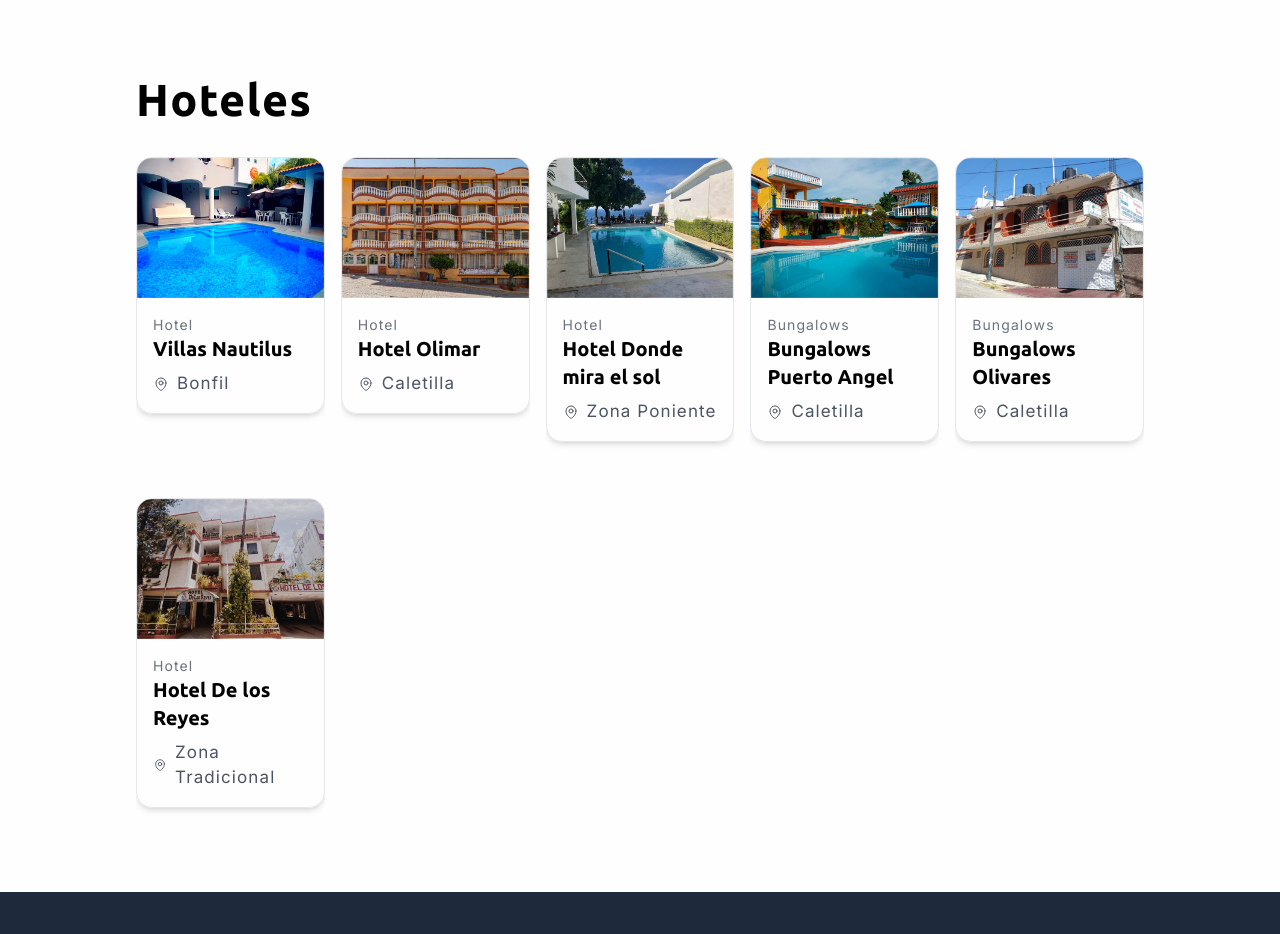
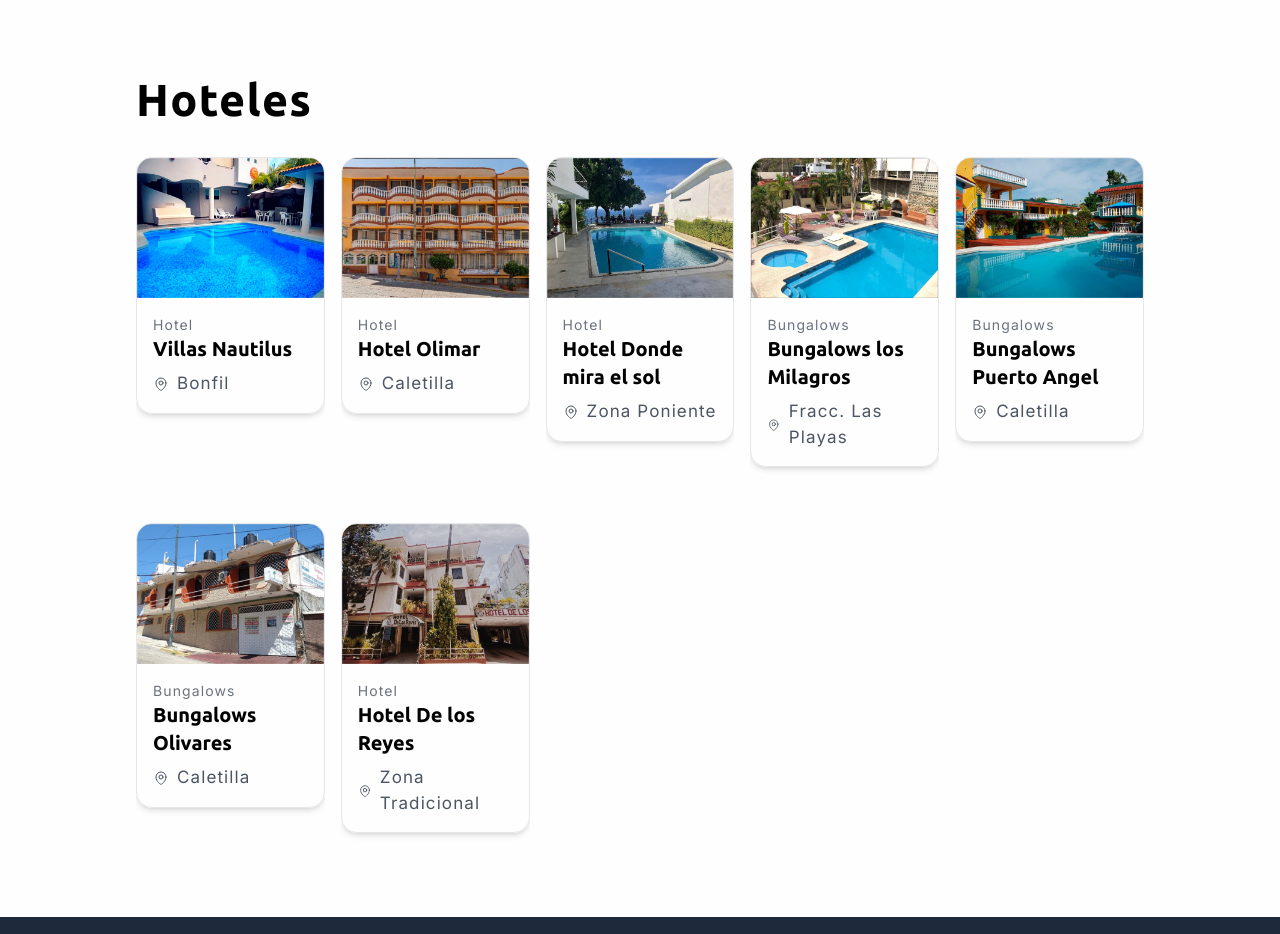
Before and after one commit to davehernandez92/acapulco-enla-piel, a Next.js app: page /hoteles in a window 1280 px wide. Shown: the part 1020-1954 px from the top of the page. Built offline with nearby package versions, Linux system fonts and the light colour scheme.

Commit message:
adding bungalows milagros and fix small bug

```diff
--- a/app/hoteles/[hotelId]/page.js
+++ b/app/hoteles/[hotelId]/page.js
@@ -209,7 +209,7 @@ export default function HotelPage() {
                                     <Link
                                         title='Website'
                                         target='blank'
-                                        href={`mailto:${hotel.email}`}
+                                        href={`${hotel.website}`}
                                         className='flex gap-2 items-center text-[1.1rem] lg:text-[1.3rem]
                                     lg:m-auto
                                     w-fit
--- a/app/hoteles/page.js
+++ b/app/hoteles/page.js
@@ -9,6 +9,8 @@ import nautilus from '@/public/images/hoteles/nautilus/1.webp'
 import olimar from '@/public/images/hoteles/olimar/1.webp'
 import puertoAngel from '@/public/images/hoteles/bungalosPangel/1.jpg'
 import olivares from '@/public/images/hoteles/BUNGALOWS OLIVARES/1.jpg'
+import milagros from '@/public/images/hoteles/milagros/1.webp'
+
 import carlisa from '@/public/images/hoteles/HOTEL CARLISA/1.jpg'
 import sol from '@/public/images/hoteles/donde mira el sol/1.jpg'
 import delValle from '@/public/images/hoteles/HOTEL DEL VALLE/1.jpg'
@@ -53,6 +55,33 @@ export default function Hotelpage() {
       url: '/hoteles/dondeMiraElSol'
 
     },
+    {
+      title: 'Bungalows los Milagros',
+      image: milagros,
+      alt: 'Imagen de Bungalows los Milagros',
+      zona: 'Fracc. Las Playas',
+      type: 'Bungalows',
+      url: '/hoteles/bungalowsMilagros'
+
+    },
+    {
+      title: 'Bungalows Puerto Angel',
+      image: puertoAngel,
+      alt: 'Imagen de Bungalows Puerto Angel',
+      zona: 'Caletilla',
+      type: 'Bungalows',
+      url: '/hoteles/puertoAngel'
+
+    },
+    {
+      title: 'Bungalows Olivares',
+      image: olivares,
+      alt: 'Imagen de Bungalows Olivares',
+      zona: 'Caletilla',
+      type: 'Bungalows',
+      url: '/hoteles/bungalowsOlivares'
+
+    },
     // {
     //   title: 'Hotel Carlisa',
     //   image: carlisa,
@@ -71,24 +100,7 @@ export default function Hotelpage() {
     //   url: '/hoteles/rove'
 
     // },
-    {
-      title: 'Bungalows Puerto Angel',
-      image: puertoAngel,
-      alt: 'Imagen de Bungalows Puerto Angel',
-      zona: 'Caletilla',
-      type: 'Bungalows',
-      url: '/hoteles/puertoAngel'
 
-    },
-    {
-      title: 'Bungalows Olivares',
-      image: olivares,
-      alt: 'Imagen de Bungalows Olivares',
-      zona: 'Caletilla',
-      type: 'Bungalows',
-      url: '/hoteles/bungalowsOlivares'
-
-    },
     // {
     //   title: 'Hotel Del Valle',
     //   image: delValle,
```
Also changed, not shown: json/hoteles.json (+19 -2 lines), public/images/hoteles/milagros/1.webp (added).
